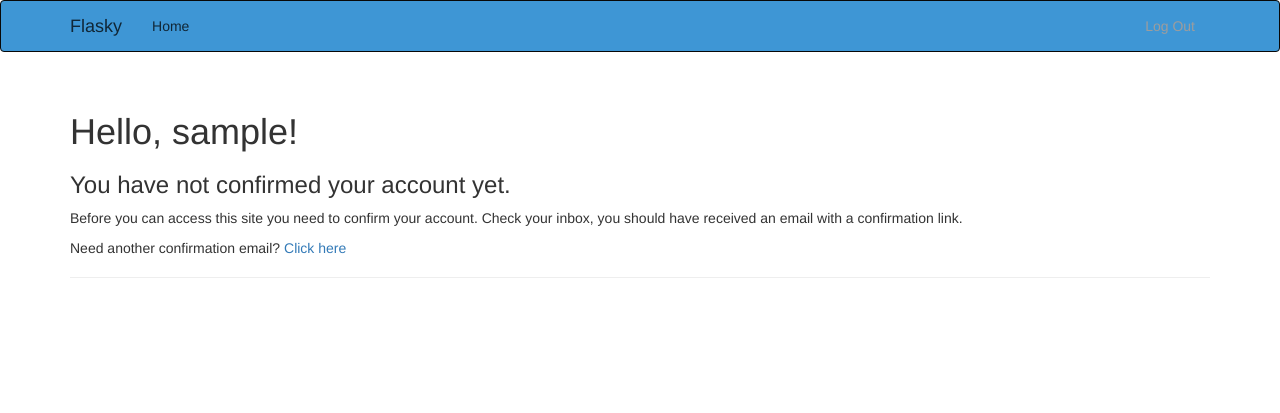
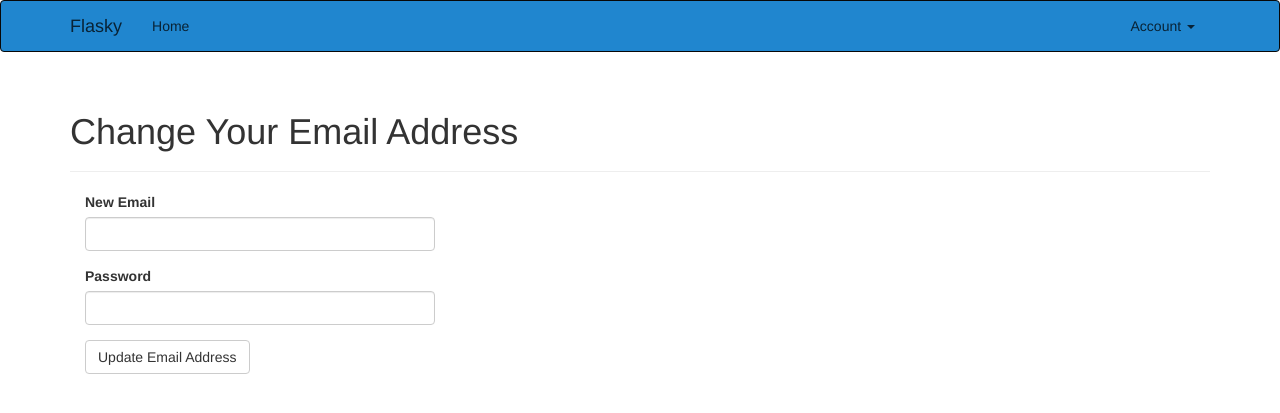
Before and after one commit to Brunoazzireluto/Flasky, a Flask app: page /auth/change_email in a window 1280 px wide. Shown: the top 413 px of the page. Run offline with Flask 2, Linux system fonts and the light colour scheme; the visitor is signed in with stand-in values (Sample User, id 1); data comes from the database, SQL or seed files in the repository; some libraries are stand-ins or nearby versions.

Commit message:
creating roles for account management

```diff
--- a/app/auth/forms.py
+++ b/app/auth/forms.py
@@ -27,3 +27,35 @@ class RegistrationForm(FlaskForm):
     def validate_username(self,field):
         if User.query.filter_by(username=field.data).first():
             raise ValidationError('Username already in use')
+
+class ChangePasswordForm(FlaskForm):
+    old_password = PasswordField('Old password', validators=[DataRequired()])
+    password = PasswordField('New password', validators=[
+        DataRequired(), EqualTo('password2', message='Passwords must match.')])
+    password2 = PasswordField('Confirm new password',
+                              validators=[DataRequired()])
+    submit = SubmitField('Update Password')
+
+
+class PasswordResetRequestForm(FlaskForm):
+    email = StringField('Email', validators=[DataRequired(), Length(1, 64),
+                                             Email()])
+    submit = SubmitField('Reset Password')
+
+
+class PasswordResetForm(FlaskForm):
+    password = PasswordField('New Password', validators=[
+        DataRequired(), EqualTo('password2', message='Passwords must match')])
+    password2 = PasswordField('Confirm password', validators=[DataRequired()])
+    submit = SubmitField('Reset Password')
+
+
+class ChangeEmailForm(FlaskForm):
+    email = StringField('New Email', validators=[DataRequired(), Length(1, 64),
+                                                 Email()])
+    password = PasswordField('Password', validators=[DataRequired()])
+    submit = SubmitField('Update Email Address')
+
+    def validate_email(self, field):
+        if User.query.filter_by(email=field.data.lower()).first():
+            raise ValidationError('Email already registered.')
--- a/app/auth/views.py
+++ b/app/auth/views.py
@@ -2,7 +2,8 @@ from flask import render_template, redirect, request, url_for, flash
 from flask_login import login_user,logout_user, login_required
 from . import auth
 from ..models import User
-from .forms import LoginForm, RegistrationForm
+from .forms import LoginForm, RegistrationForm,  ChangePasswordForm,\
+    PasswordResetRequestForm, PasswordResetForm, ChangeEmailForm
 from ..email import send_mail
 from .. import db
 from flask_login import current_user
@@ -71,3 +72,87 @@ def resend_confirmation():
 def before_request():
     if current_user.is_authenticated and not current_user.confirmed and request.blueprint != 'auth' and request.endpoint != 'static':
         return render_template('auth/unconfirmed.html')
+
+@auth.route('/unconfirmed')
+def unconfirmed():
+    if current_user.is_anonymous or current_user.confirmed:
+        return redirect(url_for('main.index'))
+    return render_template('auth/unconfirmed.html')
+
+@auth.route('/change-password', methods=['GET', 'POST'])
+@login_required
+def change_password():
+    form = ChangePasswordForm()
+    if form.validate_on_submit():
+        if current_user.verify_password(form.old_password.data):
+            current_user.password = form.password.data
+            db.session.add(current_user)
+            db.session.commit()
+            flash('Your password has been updated.')
+            return redirect(url_for('main.index'))
+        else:
+            flash('Invalid password.')
+    return render_template("auth/change_password.html", form=form)
+
+
+@auth.route('/reset', methods=['GET', 'POST'])
+def password_reset_request():
+    if not current_user.is_anonymous:
+        return redirect(url_for('main.index'))
+    form = PasswordResetRequestForm()
+    if form.validate_on_submit():
+        user = User.query.filter_by(email=form.email.data.lower()).first()
+        if user:
+            token = user.generate_reset_token()
+            send_email(user.email, 'Reset Your Password',
+                       'auth/email/reset_password',
+                       user=user, token=token)
+        flash('An email with instructions to reset your password has been '
+              'sent to you.')
+        return redirect(url_for('auth.login'))
+    return render_template('auth/reset_password.html', form=form)
+
+
+@auth.route('/reset/<token>', methods=['GET', 'POST'])
+def password_reset(token):
+    if not current_user.is_anonymous:
+        return redirect(url_for('main.index'))
+    form = PasswordResetForm()
+    if form.validate_on_submit():
+        if User.reset_password(token, form.password.data):
+            db.session.commit()
+            flash('Your password has been updated.')
+            return redirect(url_for('auth.login'))
+        else:
+            return redirect(url_for('main.index'))
+    return render_template('auth/reset_password.html', form=form)
+
+
+@auth.route('/change_email', methods=['GET', 'POST'])
+@login_required
+def change_email_request():
+    form = ChangeEmailForm()
+    if form.validate_on_submit():
+        if current_user.verify_password(form.password.data):
+            new_email = form.email.data.lower()
+            token = current_user.generate_email_change_token(new_email)
+            send_email(new_email, 'Confirm your email address',
+                       'auth/email/change_email',
+                       user=current_user, token=token)
+            flash('An email with instructions to confirm your new email '
+                  'address has been sent to you.')
+            return redirect(url_for('main.index'))
+        else:
+            flash('Invalid email or password.')
+    return render_template("auth/change_email.html", form=form)
+
+
+@auth.route('/change_email/<token>')
+@login_required
+def change_email(token):
+    if current_user.change_email(token):
+        db.session.commit()
+        flash('Your email address has been updated.')
+    else:
+        flash('Invalid request.')
+    return redirect(url_for('main.index'))
--- a/app/models.py
+++ b/app/models.py
@@ -60,3 +60,43 @@ class User(UserMixin, db.Model):
         self.confirmed = True
         db.session.add(self)
         return True
+
+    def generate_reset_token(self, expiration=3600):
+        s = Serializer(current_app.config['SECRET_KEY'], expiration)
+        return s.dumps({'reset': self.id}).decode('utf-8')
+
+    @staticmethod
+    def reset_password(token, new_password):
+        s = Serializer(current_app.config['SECRET_KEY'])
+        try:
+            data = s.loads(token.encode('utf-8'))
+        except:
+            return False
+        user = User.query.get(data.get('reset'))
+        if user is None:
+            return False
+        user.password = new_password
+        db.session.add(user)
+        return True
+
+    def generate_email_change_token(self, new_email, expiration=3600):
+        s = Serializer(current_app.config['SECRET_KEY'], expiration)
+        return s.dumps(
+            {'change_email': self.id, 'new_email': new_email}).decode('utf-8')
+
+    def change_email(self, token):
+        s = Serializer(current_app.config['SECRET_KEY'])
+        try:
+            data = s.loads(token.encode('utf-8'))
+        except:
+            return False
+        if data.get('change_email') != self.id:
+            return False
+        new_email = data.get('new_email')
+        if new_email is None:
+            return False
+        if self.query.filter_by(email=new_email).first() is not None:
+            return False
+        self.email = new_email
+        db.session.add(self)
+        return True
--- /dev/null
+++ b/app/templates/auth/change_email.html
@@ -0,0 +1,13 @@
+{% extends "base.html" %}
+{% import "bootstrap/wtf.html" as wtf %}
+
+{% block title %}Flasky - Change Email Address{% endblock %}
+
+{% block page_content %}
+<div class="page-header">
+    <h1>Change Your Email Address</h1>
+</div>
+<div class="col-md-4">
+    {{ wtf.quick_form(form) }}
+</div>
+{% endblock %}
--- a/app/templates/base.html
+++ b/app/templates/base.html
@@ -1,36 +1,41 @@
-<!--utilizamos essa base para não ficarmos repetindo blocos de codígos-->
 {% extends "bootstrap/base.html" %}
 
-{% block title %} Flasky {% endblock %}
-<!--Definindo favicon do site-->
-{% block head%}
+{% block title %}Flasky{% endblock %}
+
+{% block head %}
 {{ super() }}
-<link rel="shortcut icon" href="{{ url_for('static',filename='favicon.ico') }}" type="image/x-icon">
-<link rel="icon" href="{{ url_for('static',filename='favicon.ico') }}" type="image/x-icon">
+<link rel="shortcut icon" href="{{ url_for('static', filename='favicon.ico') }}" type="image/x-icon">
+<link rel="icon" href="{{ url_for('static', filename='favicon.ico') }}" type="image/x-icon">
 {% endblock %}
-<!--Definindo template base da navbar-->
+
 {% block navbar %}
-<div class="navbar navbar-inverse" role="navigation" style="background-color: #2086cfdc;" >
+<div class="navbar navbar-inverse" role="navigation"  style="background-color: #2086cf;">
     <div class="container">
         <div class="navbar-header">
             <button type="button" class="navbar-toggle" data-toggle="collapse" data-target=".navbar-collapse">
-                <span class="sr-only">Toggle Navigation</span>
+                <span class="sr-only">Toggle navigation</span>
                 <span class="icon-bar"></span>
                 <span class="icon-bar"></span>
                 <span class="icon-bar"></span>
             </button>
-            <a class="navbar-brand" href="/" style="color: #010102be;" >Flasky</a>
+            <a class="navbar-brand" href="{{ url_for('main.index') }}" style="color: #010102be;">Flasky</a>
         </div>
         <div class="navbar-collapse collapse">
             <ul class="nav navbar-nav">
-                <li><a href="/" style="color: #010102be;">Home</a></li>
+                <li><a href="{{ url_for('main.index') }}" style="color: #010102be;">Home</a></li>
             </ul>
-            <!--Defindindo Condição para usuario autenticado-->
             <ul class="nav navbar-nav navbar-right">
                 {% if current_user.is_authenticated %}
-                <li><a href="{{ url_for('auth.logout') }}">Log Out</a></li>
+                <li class="dropdown">
+                    <a href="#" class="dropdown" data-toggle="dropdown" style="color: #010102be; background-color: #2086cf; text-align: center;">Account <b class="caret"></b></a>
+                    <ul class="dropdown-menu" style='background-color: #2086cf'>
+                        <li><a href="{{ url_for('auth.change_password') }}" style="color: #010102be;">Change Password</a></li>
+                        <li><a href="{{ url_for('auth.change_email_request') }}" style="color: #010102be;">Change Email</a></li>
+                        <li><a href="{{ url_for('auth.logout') }}" style="color: #010102be;">Log Out</a></li>
+                    </ul>
+                </li>
                 {% else %}
-                <li><a href="{{ url_for('auth.login') }}">Log In</a></li>
+                <li><a href="{{ url_for('auth.login') }}" style="color: #010102be;">Log In</a></li>
                 {% endif %}
             </ul>
         </div>
@@ -51,7 +56,6 @@
 </div>
 {% endblock %}
 
-
 {% block scripts %}
 {{ super() }}
 {{ moment.include_moment() }}
```
Also changed, not shown: app/main/views.py (+3 -23 lines), app/templates/auth/change_password.html (added, +13 -0 lines), app/templates/auth/login.html (+8 -0 lines), app/templates/auth/reset_password.html (added, +13 -0 lines), app/templates/user.html (deleted, +0 -9 lines).
